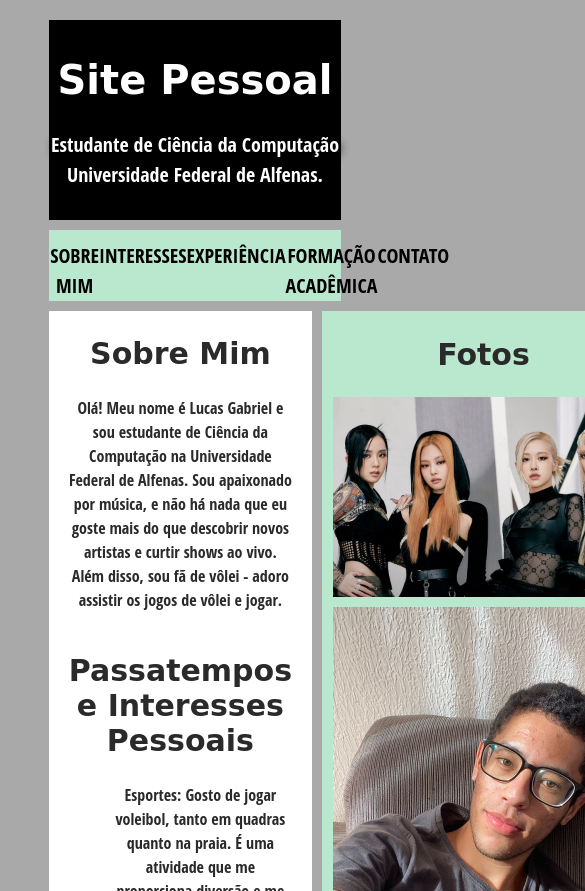
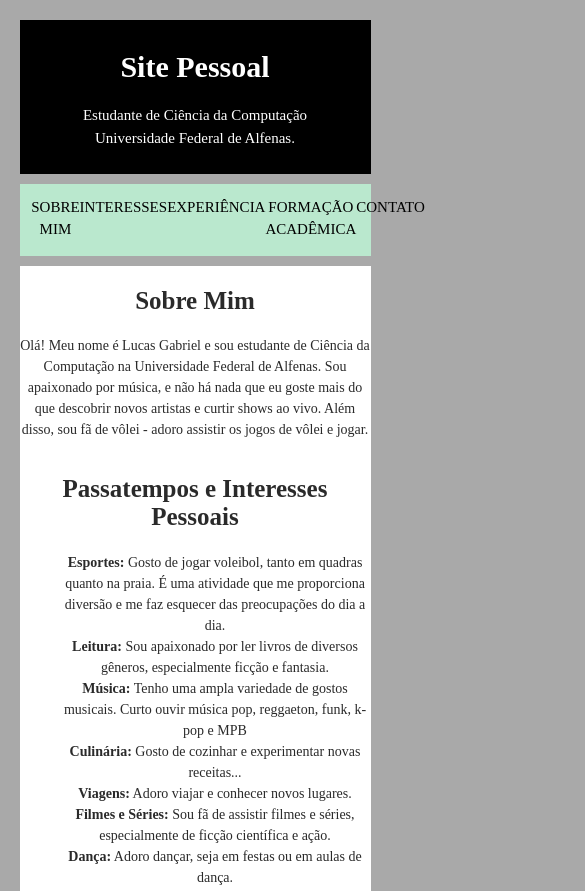
Before and after one commit to Lucas-batista2023/my_page.github.io, a plain HTML site: page index.html in a window 390 px wide. Shown: the top 891 px of the page, 585 px wide, since content can reach past the window. Drawn offline with Linux system fonts and the light colour scheme.

Commit message:
Ajuste no CSS

```diff
--- a/style.css
+++ b/style.css
@@ -16,12 +16,10 @@ header{
 }
 
 h1, h2 {
-    font-family: 'Sonsie One', cursive;
     color: #2a2a2a;
 }
 
 p, li {
-    font-family: 'Open Sans Condensed', sans-serif;
     color: #2a2a2a;
     font-size: 1.6rem;
     line-height: 1.5;
@@ -57,13 +55,15 @@ nav{
     display: flex;
     margin-bottom: 10px;
     padding-bottom: 20px;
+    justify-content: space-around;
 }
 
 nav ul {
-    padding: 0;
+    padding: 0 10px;
     list-style-type: none;
     flex: 2;
     display: flex;
+    justify-content: space-around;
 }
 
 ul {
@@ -99,6 +99,7 @@ section{
     align-items: center;
     padding-left: 20px;
     padding-right: 20px;
+    flex: 1;
 }
 
 article {
@@ -128,3 +129,62 @@ footer {
     display: block;
     margin: 10px;
 }
+
+/* Media Query para telas menores que 768px */
+@media (max-width: 768px) {
+    body {
+        width: 90%; /* Ajuste o tamanho da largura para dispositivos móveis */
+    }
+
+    header, footer {
+        padding: 1rem;
+    }
+
+    /* Flexbox no main: empilhar os elementos verticalmente */
+    main {
+        flex-direction: column; /* Empilha as seções verticalmente */
+    }
+
+    section {
+        flex: 1 100%; /* Cada seção ocupa 100% da largura */
+        padding-left: 0;
+        padding-right: 0;
+    }
+
+    article {
+        flex: 1 100%; /* O artigo ocupa toda a largura em telas pequenas */
+    }
+
+    aside {
+        flex: 1 100%; /* O aside ocupa toda a largura em telas pequenas */
+        margin-left: 0;
+        margin-top: 20px; /* Adiciona um pequeno espaçamento entre as seções */
+    }
+
+    /* Ajuste a largura das imagens na seção de fotos */
+    .foto img {
+        width: 100%; /* As imagens vão ocupar toda a largura do contêiner */
+        height: auto;
+    }
+
+    /* Ajuste os tamanhos de texto */
+    h1 {
+        font-size: 3rem; /* Tamanho menor em telas pequenas */
+    }
+
+    h2 {
+        font-size: 2.5rem; /* Tamanho menor em telas pequenas */
+    }
+
+    p, li {
+        font-size: 1.4rem; /* Texto menor para dispositivos móveis */
+    }
+
+    nav a {
+        font-size: 1.5rem; /* Tamanho do texto do menu reduzido */
+    }
+
+    header p {
+        font-size: 1.5em; /* Texto menor no cabeçalho */
+    }
+}
```
